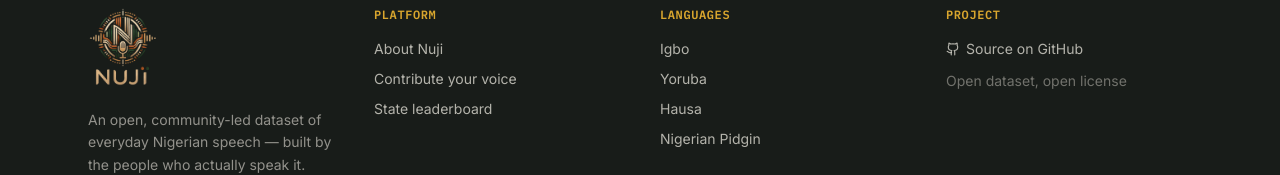
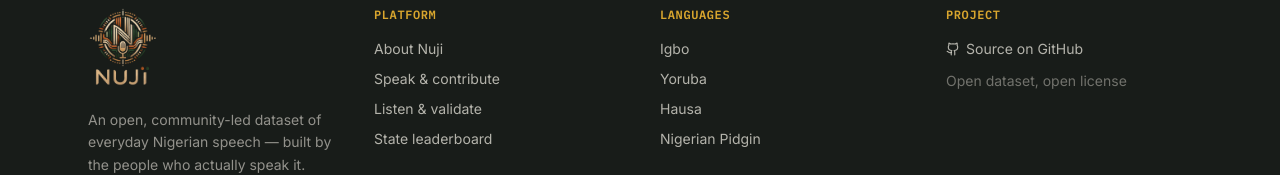
Before and after one commit to Kozino/nuji, a Next.js app in the folder frontend/: page / in a window 1280 px wide. Shown: the part 5202-5377 px from the top of the page. Built offline with nearby package versions, Linux system fonts and the light colour scheme.

Commit message:
Update footer links and text in Footer.tsx

```diff
--- a/frontend/components/Footer.tsx
+++ b/frontend/components/Footer.tsx
@@ -8,9 +8,9 @@ export default function Footer() {
       <div className="mx-auto max-w-6xl px-6 py-14">
         <div className="grid gap-10 sm:grid-cols-2 lg:grid-cols-4">
           <div>
-           <Link href="/" className="inline-flex items-center">
-  <Image src="/brand/nuji-logo-compact.png" alt="Nuji" width={680} height={780} className="h-20 w-auto" />
-</Link>
+            <Link href="/" className="inline-flex items-center">
+              <Image src="/brand/nuji-logo-compact.png" alt="Nuji" width={680} height={780} className="h-20 w-auto" />
+            </Link>
             <p className="mt-4 max-w-xs text-sm leading-relaxed text-paper/55">
               An open, community-led dataset of everyday Nigerian speech &mdash; built by the people who actually speak it.
             </p>
@@ -20,7 +20,8 @@ export default function Footer() {
             <p className="font-plex text-xs font-semibold uppercase tracking-wider text-gold">Platform</p>
             <ul className="mt-4 space-y-2.5 text-sm">
               <li><Link href="/about" className="hover:text-paper">About Nuji</Link></li>
-              <li><Link href="/contribute" className="hover:text-paper">Contribute your voice</Link></li>
+              <li><Link href="/contribute" className="hover:text-paper">Speak &amp; contribute</Link></li>
+              <li><Link href="/listen" className="hover:text-paper">Listen &amp; validate</Link></li>
               <li><Link href="/leaderboard" className="hover:text-paper">State leaderboard</Link></li>
             </ul>
           </div>
```
